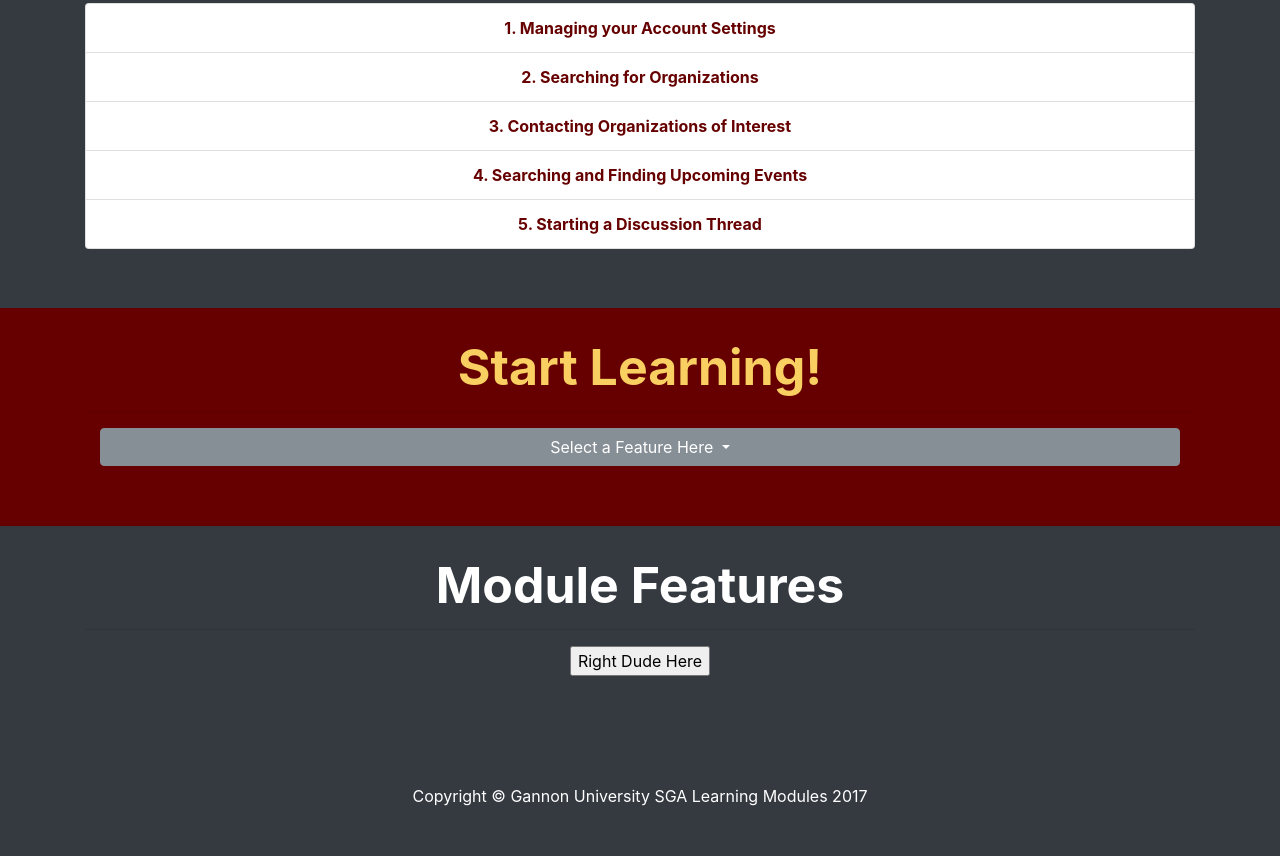
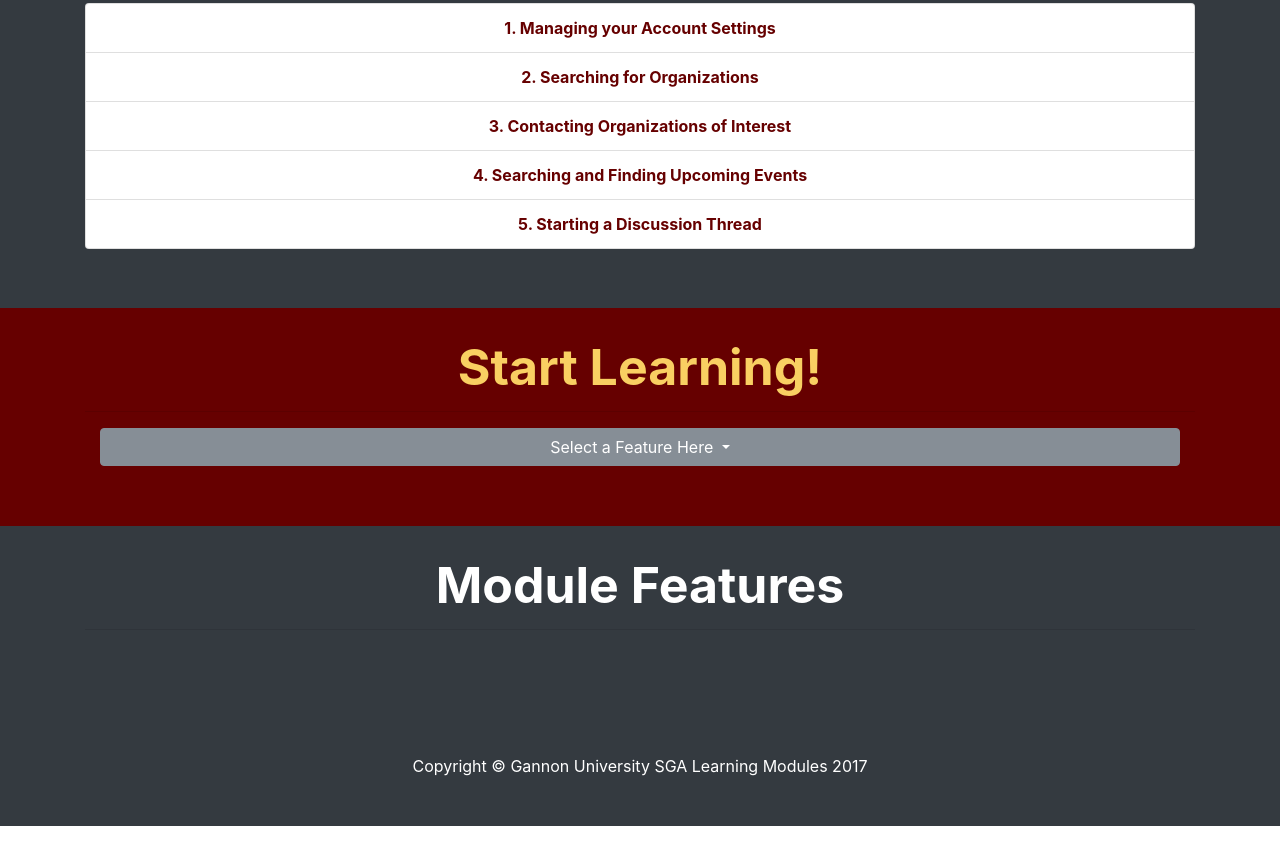
Before and after one commit to gFolgateGU/Gannon_SGA_LearningModules, a website: page individualEngageU.html in a window 1280 px wide. Shown: the part 662-1518 px from the top of the page. After the commit the page ends 1488 px from the top, so only its background shows below. Drawn offline with Linux system fonts and the light colour scheme.

Commit message:
Removed unnecessary button

```diff
--- a/individualEngageU.html
+++ b/individualEngageU.html
@@ -103,7 +103,6 @@
                 <div class="text-center heading-section">
                     <h1 class="heading-text">Module Features</h1>
                     <hr>
-                    <button data-bind="click: function(data, event) { showFeature('AccountSettings', data, event) }">Right Dude Here</button>
                     <div class="text-center">
                         <div data-bind="foreach: features">
                             <!-- ko if: visibility() == true-->
```
